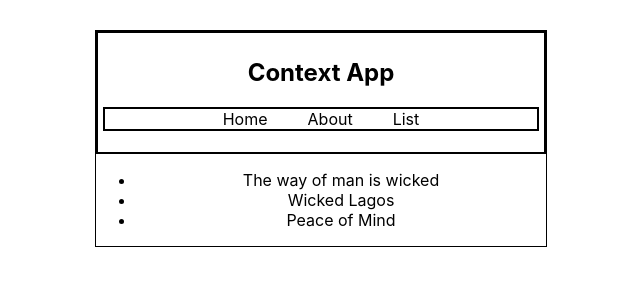
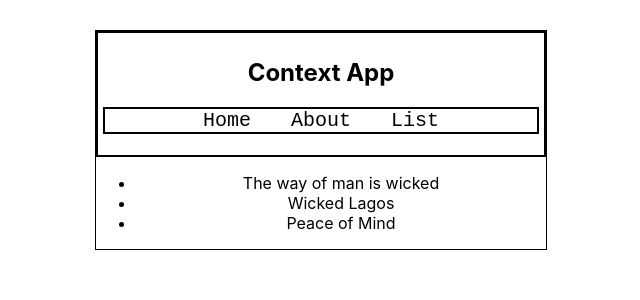
Before and after one commit to Legendary-Folah/readBookApp, a React (Create React App) app: page / in a window 1280 px wide. Shown: the top 300 px of the page, without its empty margins (319-959 px from the left). Built offline with nearby package versions, Linux system fonts and the light colour scheme.

Commit message:
hello there

```diff
--- a/src/index.css
+++ b/src/index.css
@@ -27,4 +27,6 @@ nav ul {
 nav ul li {
   display: inline-block;
   margin: 0 20px;
+  font-family: monospace;
+  font-size: 20px;
 }
```
